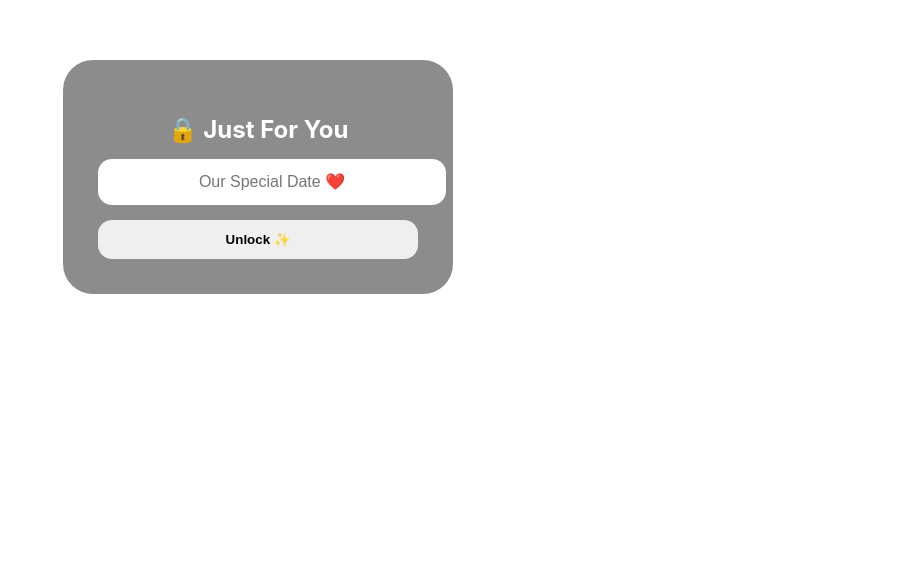
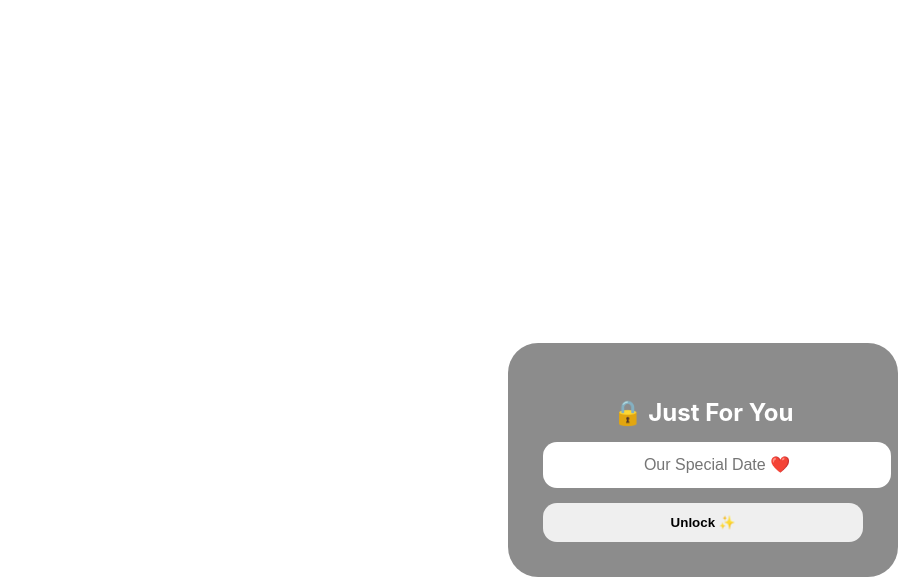
Before and after one commit to rachit2807/new_year_2026, a plain HTML site: page index.html in a window 1280 px wide. Shown: the part 223-800 px from the top of the page, without its empty margins (382-1280 px from the left). Drawn offline with Linux system fonts and the light colour scheme.

Commit message:
Change alignment of flex items in index.html

```diff
--- a/index.html
+++ b/index.html
@@ -28,8 +28,8 @@ body {
 }
 
   display: flex;
-  align-items: center;
-  justify-content: center;
+  align-items: flex-end;
+  justify-content: flex-end;
   z-index: 20;
 }
 
```
